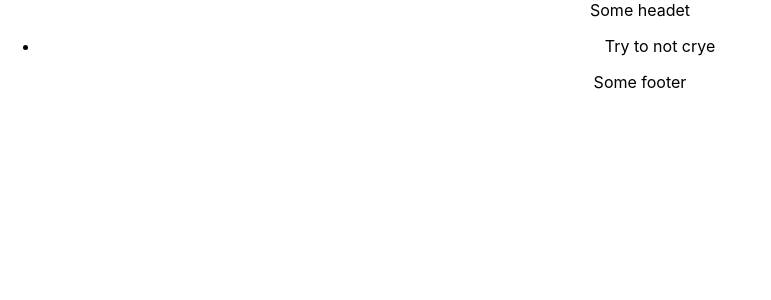
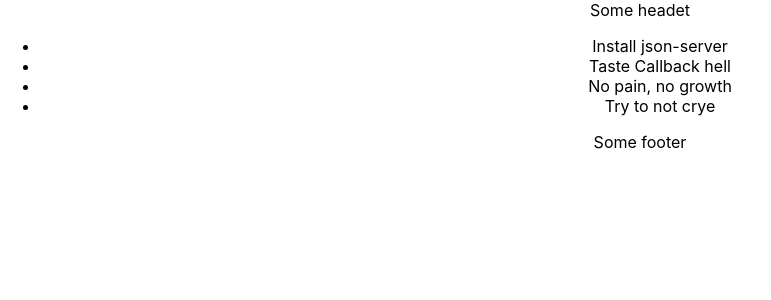
Before and after one commit to Qlif/my-app, a React (Create React App) app: page / in a window 1280 px wide. Shown: the top 300 px of the page, without its empty margins (0-771 px from the left). Built offline with nearby package versions, Linux system fonts and the light colour scheme; data requests are answered from the project's data file.

Commit message:
Its a live!

```diff
--- a/src/App.js
+++ b/src/App.js
@@ -11,8 +11,7 @@ import Main from './components/main/Main.js';
 //Get data from server
 function App() {
 
-const [data, resivData] = useState('');
-const main = Main(data);
+const [data, resivData] = useState([]);
 
 useEffect( ()=> {
   Axios.get('http://localhost:3001/posts')
@@ -31,14 +30,10 @@ useEffect( ()=> {
 
 }, []);
 
-//console.log(data);
-
-
-
   return (
     <div className="App">
       <Header />
-      {main}
+      <Main value= {data} />
       <Footer />
     </div>
   );
--- a/src/components/main/Main.js
+++ b/src/components/main/Main.js
@@ -3,12 +3,9 @@ import React from 'react';
 //components
 import Todolist from '../todolist/TodoList.js'
 
-function Main (data){
-  const todolist = Todolist (data);
-  //console.log("From main");
-  //console.log(data);
+function Main (props){
   return(
-    todolist
+    <Todolist value = {props.value} />
   );
 }
 
--- a/src/components/todolist/TodoList.js
+++ b/src/components/todolist/TodoList.js
@@ -1,17 +1,10 @@
 import React from 'react';
 import TodoListItem from '../todolistitem/TodoListItem.js'
 
-function TodoList(data){
-
-    let todoListItems = [];
-
-  for(let item of data){
-    todoListItems = TodoListItem(item);
-    //console.log(item);
-  }
+function TodoList(props){
 return(
   <ul>
-    {todoListItems}
+    <TodoListItem value= {props.value} />
   </ul>
   );
 }
--- a/src/components/todolistitem/TodoListItem.js
+++ b/src/components/todolistitem/TodoListItem.js
@@ -1,12 +1,13 @@
 import React  from 'react';
 
-function TodoListItem(item){
-//console.log(data);
-let listItem = <li key={item.id.toString()}> {item.title}</li>;
+function TodoListItem(props){
+  let data = props.value
 
-  return(
-    listItem
-  );
+  if(props.value){
+    return(data.map((item) => <li key={item.id.toString()}> {item.title}</li>))
+  }else {
+    return( <li />)
+  }
 }
 
 export default TodoListItem;
```
